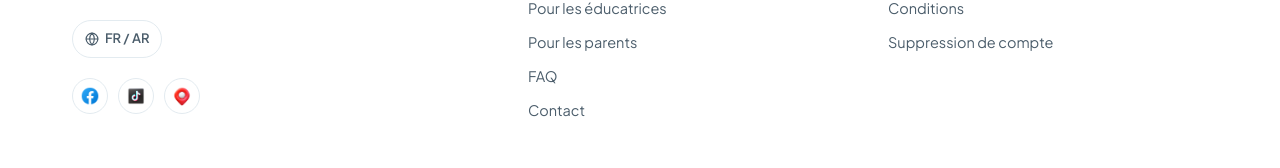
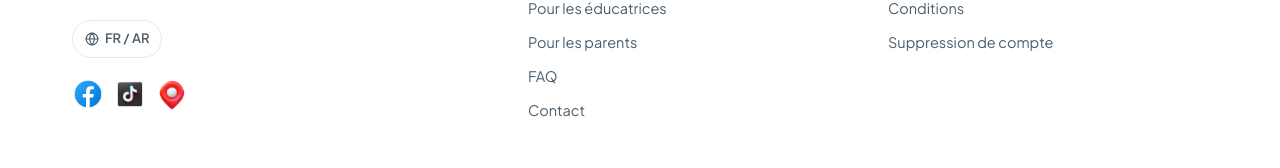
Before and after one commit to fouad-chadi/aslef-landing, a React (Vite) app: page / in a window 1280 px wide. Shown: the part 6917-7085 px from the top of the page. Built offline with nearby package versions, Linux system fonts and the light colour scheme.

Commit message:
Remove circle/border around footer social icons, size them up
Co-Authored-By: Claude Sonnet 5 <noreply@anthropic.com>

```diff
--- a/src/components/Footer.tsx
+++ b/src/components/Footer.tsx
@@ -56,9 +56,9 @@ export function Footer() {
                   target="_blank"
                   rel="noopener noreferrer"
                   aria-label={name}
-                  className="flex h-9 w-9 items-center justify-center rounded-full border border-[var(--color-border)] transition-colors hover:border-[var(--color-aslef-blue)]"
+                  className="flex items-center justify-center transition-opacity hover:opacity-75"
                 >
-                  <img src={icon} alt="" className="h-5 w-5 object-contain" />
+                  <img src={icon} alt="" className="h-8 w-8 object-contain" />
                 </a>
               ))}
             </div>
```
